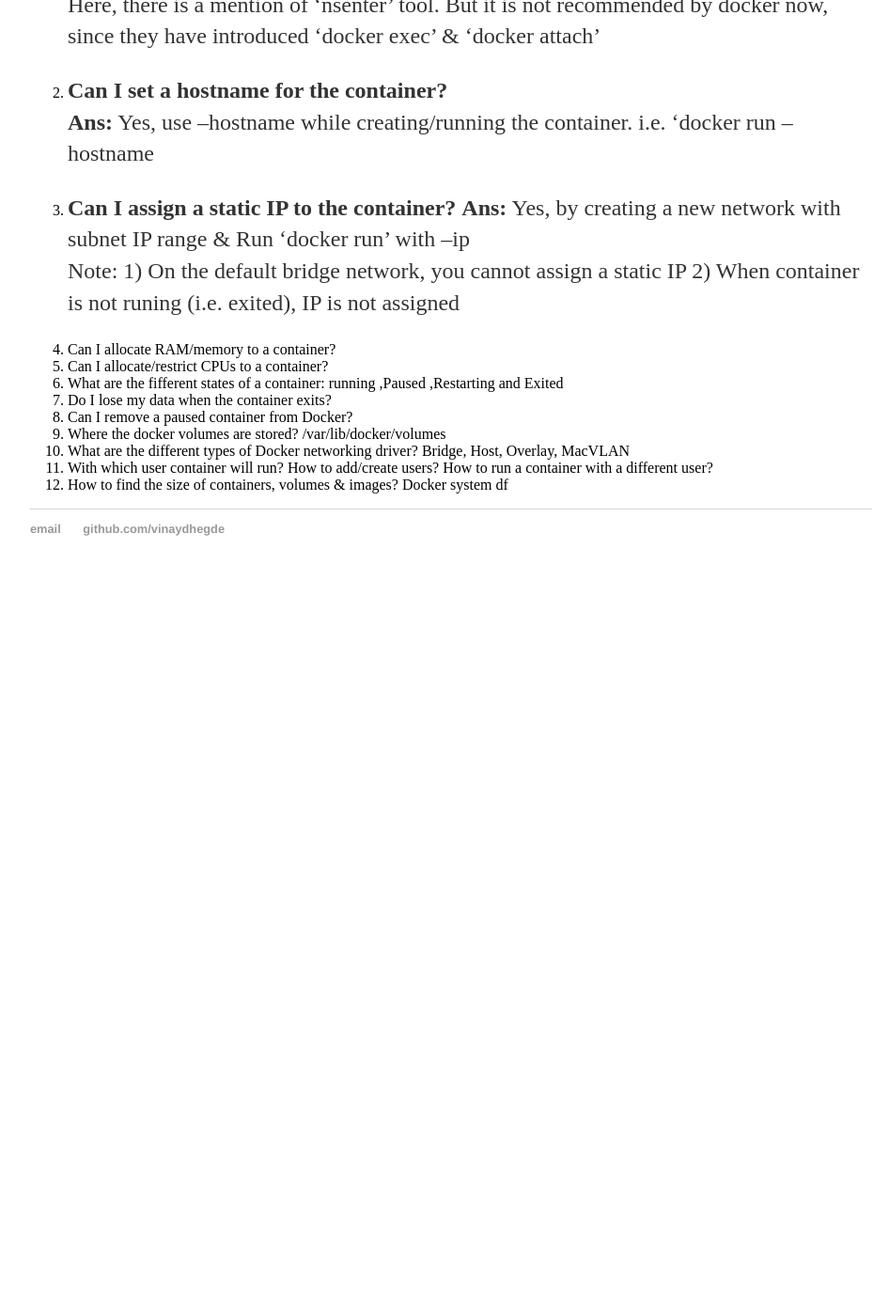
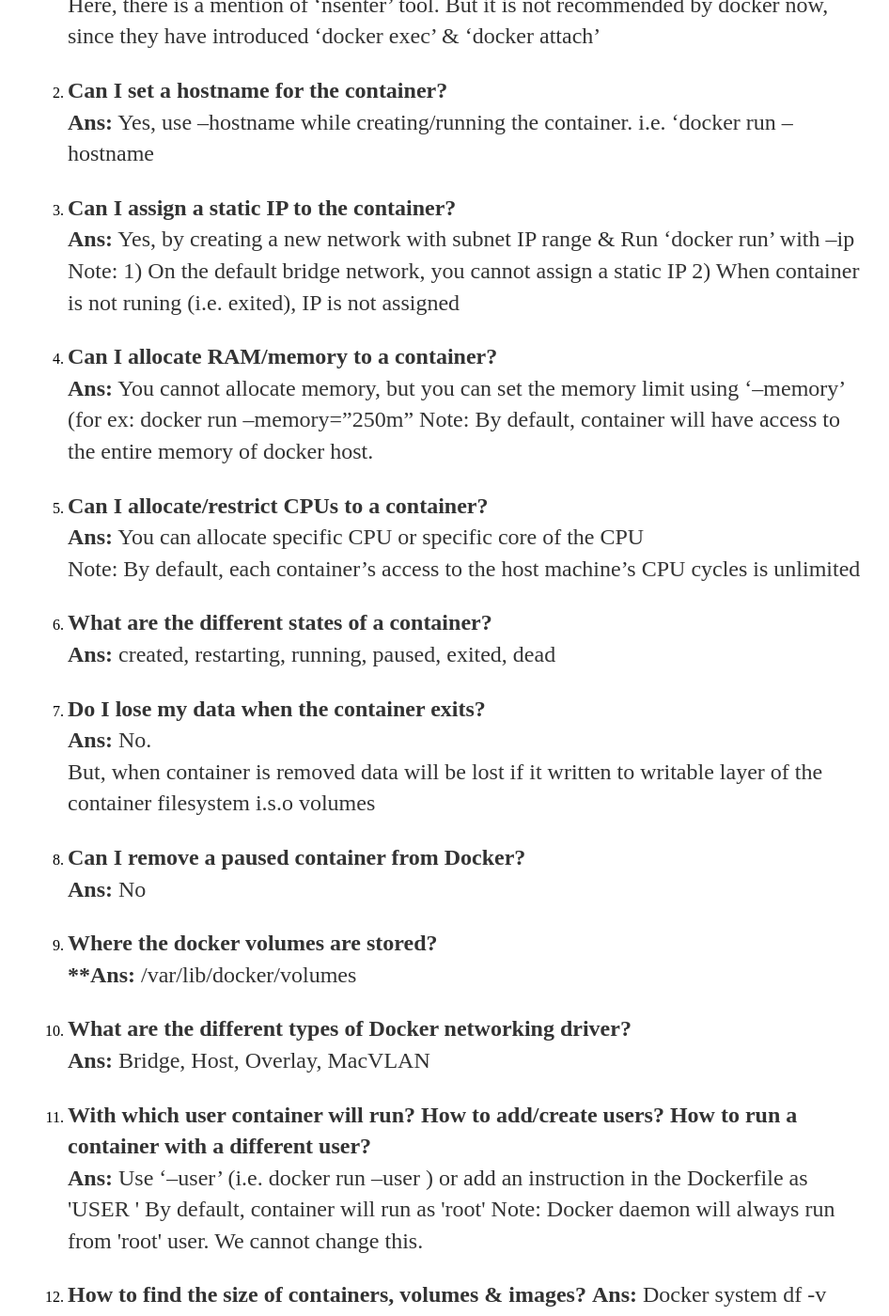
Before and after one commit to vinaydhegde/vinaydhegde.github.io, a Jekyll site: the page built from _posts/2020-01-26-FAQ.md, in a window 1280 px wide and 1400 px high, scrolled down 434 px. Shown: the whole window at 94% size, without its empty margins (160-1106 px from the left). Built offline with Jekyll 4.4.1, drawn with Linux system fonts in a browser that asks for light colours; before the commit the page ends 1064 px from its top, so only the background shows below that; some of the changed text lies outside the part shown.

Commit message:
Update 2020-01-26-FAQ.md

```diff
--- a/_posts/2020-01-26-FAQ.md
+++ b/_posts/2020-01-26-FAQ.md
@@ -18,12 +18,41 @@
 **Ans:** Yes, by creating a new network with subnet IP range & Run 'docker run' with --ip
 Note: 1) On the default bridge network, you cannot assign a static IP 2) When container is not runing (i.e. exited), IP is not assigned
 
-4. Can I allocate RAM/memory to a container?
-5. Can I allocate/restrict CPUs to a container?
-6. What are the fifferent states of a container: running ,Paused ,Restarting and Exited
-7. Do I lose my data when the container exits?
-8. Can I remove a paused container from Docker?
-9. Where the docker volumes are stored? /var/lib/docker/volumes
-10. What are the different types of Docker networking driver? Bridge, Host, Overlay, MacVLAN
-11. With which user container will run? How to add/create users? How to run a container with a different user?
-12. How to find the size of containers, volumes & images? Docker system df
+4. **Can I allocate RAM/memory to a container?**
+**Ans:** You cannot allocate memory, but you can set the memory limit using '--memory' (for ex: docker run --memory="250m" <image_name>
+Note: By default, container will have access to the entire memory of docker host.
+
+5. **Can I allocate/restrict CPUs to a container?**
+**Ans:** You can allocate specific CPU or specific core of the CPU
+Note: By default, each container’s access to the host machine’s CPU cycles is unlimited
+
+6. **What are the different states of a container?**
+**Ans:** created, restarting, running, paused, exited, dead
+
+7. **Do I lose my data when the container exits?**
+**Ans:** No.
+But, when container is removed data will be lost if it written to writable layer of the container filesystem i.s.o volumes
+
+8. **Can I remove a paused container from Docker?**
+**Ans:** No
+
+9. **Where the docker volumes are stored?
+**Ans:** /var/lib/docker/volumes
+
+10. **What are the different types of Docker networking driver?**
+**Ans:** Bridge, Host, Overlay, MacVLAN
+
+11. **With which user container will run? How to add/create users? How to run a container with a different user?**
+**Ans:** Use '--user' (i.e. docker run --user <user> <image_name>) or add an instruction in the Dockerfile as 'USER <user>'
+By default, container will run as 'root'
+Note: Docker daemon will always run from 'root' user. We cannot change this.
+
+12. **How to find the size of containers, volumes & images?**
+**Ans:** Docker system df -v
+
+13. **What is the storage capacity of Docker & the conatiners?**
+**Ans:** It depends on the storage driver.
+
+14. **Why it is recommended to run only one process in a container?**
+**Ans:** 1) Scaling containers horizontally is much easier if the container is isolated to a single function
+2) Easy to re-use for other purpose or projects 3) Portable 4) Predictable
```
